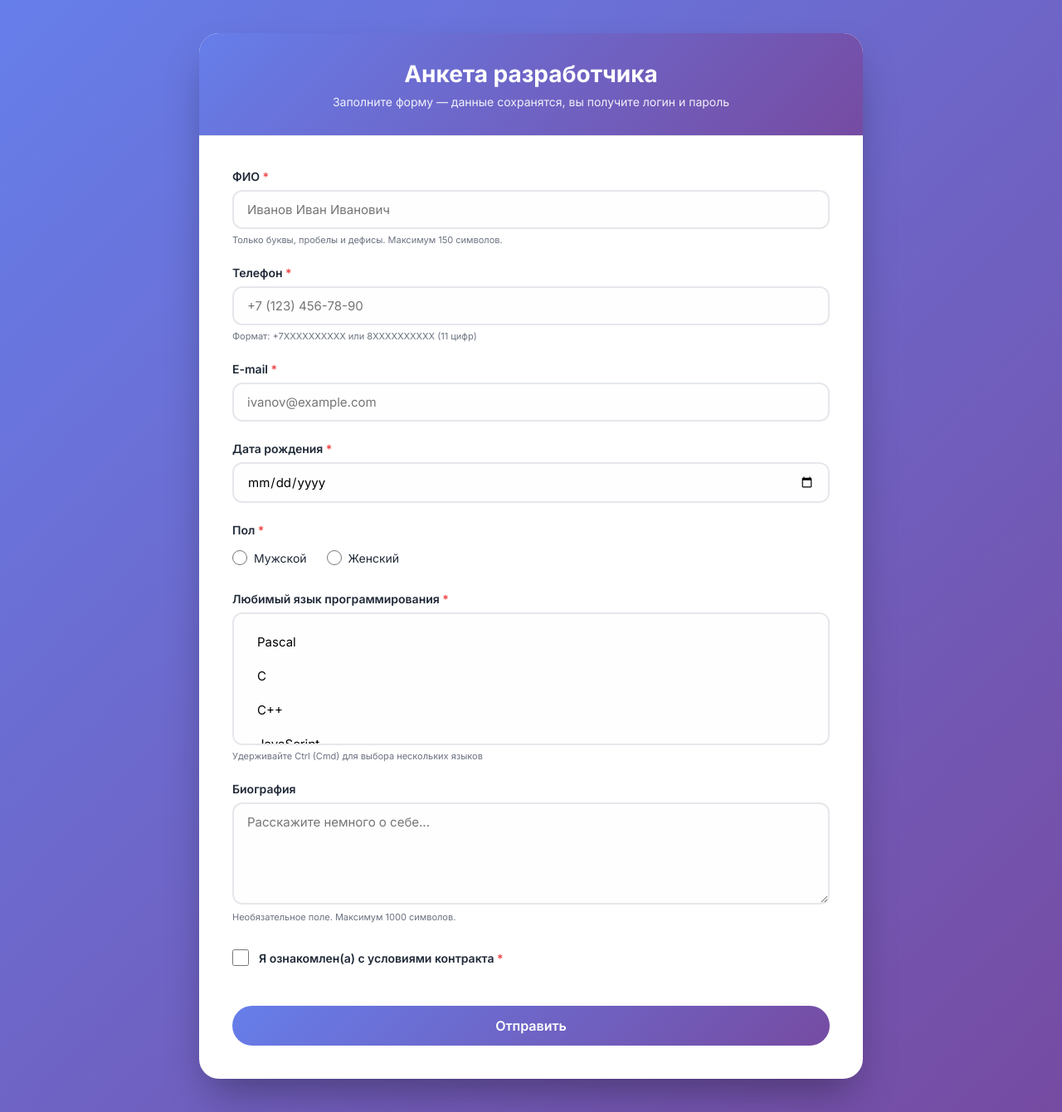
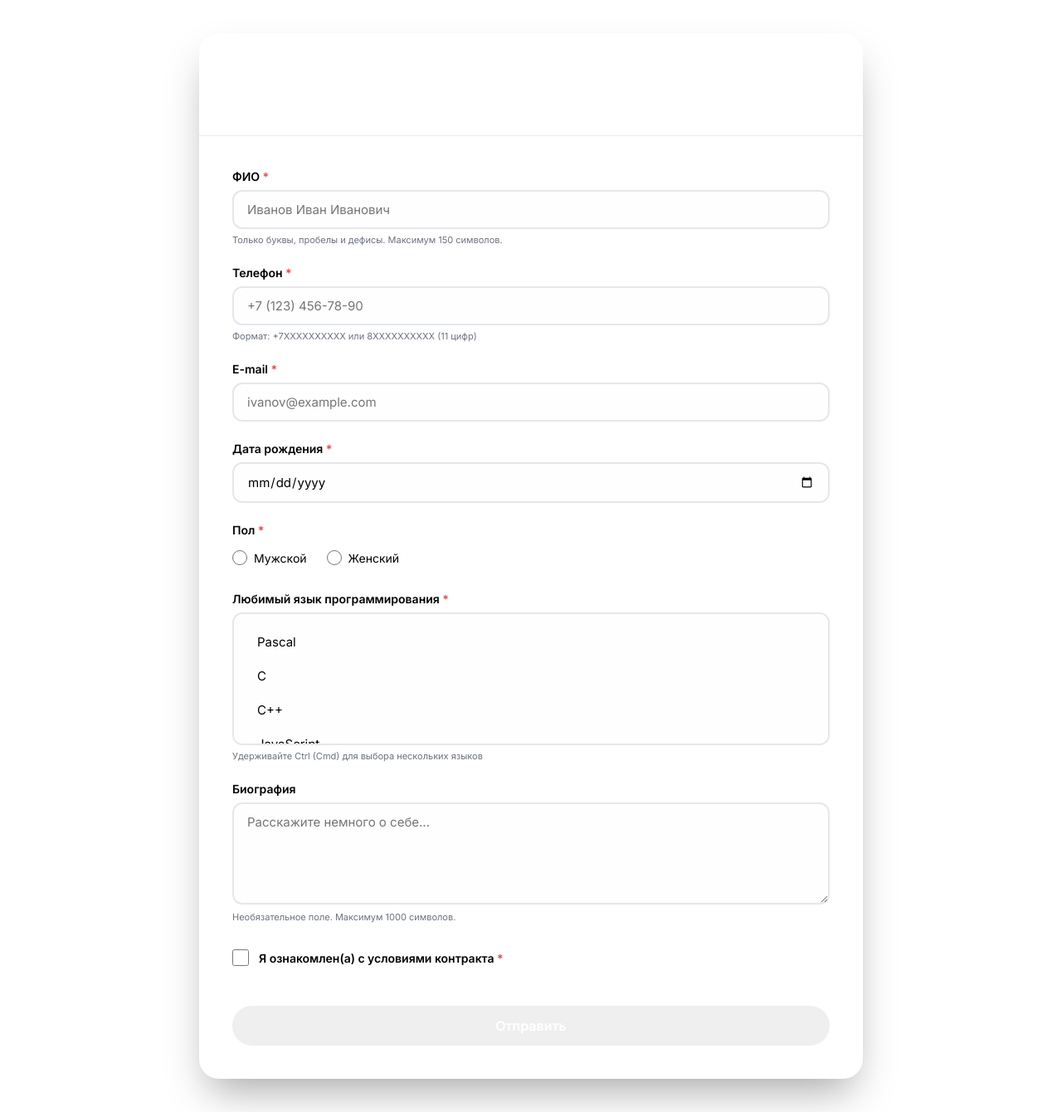
Before and after one commit to flowtop/php_form_5, a PHP site: page /form.php in a window 1280 px wide. Shown: the whole page at 83% size. Run offline with PHP 8.4, Linux system fonts and the light colour scheme.

Commit message:
style fixes

```diff
--- a/form.php
+++ b/form.php
@@ -13,8 +13,7 @@
         }
 
         body {
-            background: linear-gradient(135deg, #667eea 0%, #764ba2 100%);
-            font-family: 'Segoe UI', Tahoma, Geneva, Verdana, sans-serif;
+            font-family: "Inter", sans-serif;
             padding: 40px 20px;
             min-height: 100vh;
             display: flex;
@@ -32,7 +31,6 @@
         }
 
         .header {
-            background: linear-gradient(135deg, #667eea 0%, #764ba2 100%);
             color: white;
             padding: 32px;
             text-align: center;
@@ -64,7 +62,7 @@
             display: block;
             margin-bottom: 8px;
             font-weight: 600;
-            color: #1f2937;
+            color: #000000;
             font-size: 14px;
         }
 
@@ -100,7 +98,6 @@
         textarea:focus,
         select:focus {
             outline: none;
-            border-color: #667eea;
             box-shadow: 0 0 0 4px rgba(102, 126, 234, 0.1);
         }
 
@@ -130,7 +127,6 @@
             width: 18px;
             height: 18px;
             cursor: pointer;
-            accent-color: #667eea;
         }
 
         select[multiple] {
@@ -144,7 +140,6 @@
         }
 
         select[multiple] option:checked {
-            background: #667eea linear-gradient(0deg, #667eea 0%, #764ba2 100%);
             color: white;
         }
 
@@ -166,7 +161,6 @@
             width: 20px;
             height: 20px;
             cursor: pointer;
-            accent-color: #667eea;
         }
 
         .checkbox-group label {
@@ -189,7 +183,6 @@
         button {
             width: 100%;
             padding: 14px 24px;
-            background: linear-gradient(135deg, #667eea 0%, #764ba2 100%);
             color: white;
             border: none;
             border-radius: 40px;
@@ -202,7 +195,6 @@
 
         button:hover {
             transform: translateY(-2px);
-            box-shadow: 0 10px 20px -5px rgba(102, 126, 234, 0.4);
         }
 
         .error-message {
@@ -225,11 +217,10 @@
 
         .info-message {
             background: #dbeafe;
-            color: #1e40af;
+            color: #000000;
             padding: 14px 18px;
             border-radius: 12px;
             margin-bottom: 12px;
-            border-left: 4px solid #3b82f6;
         }
 
         #messages {
```
